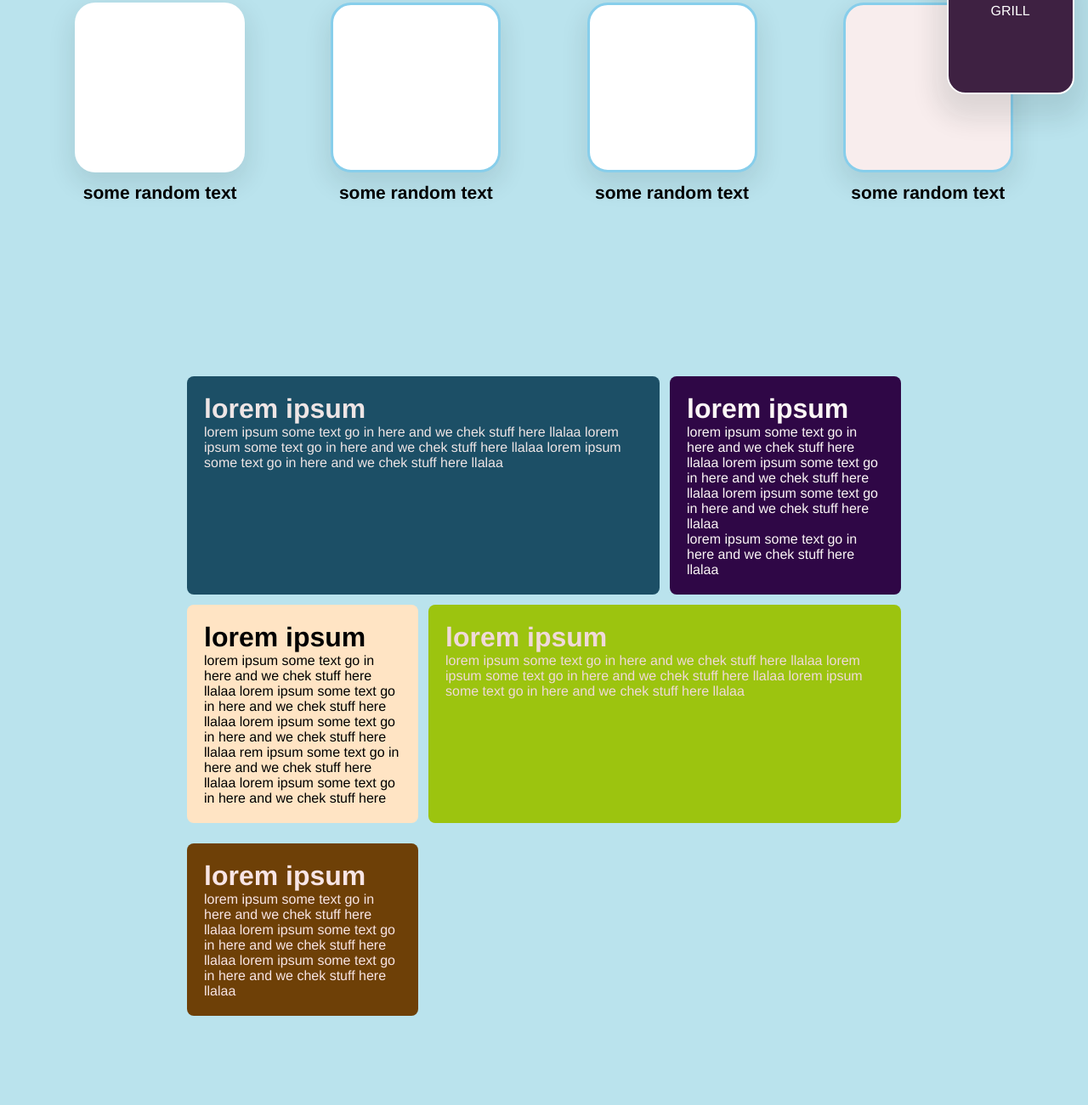
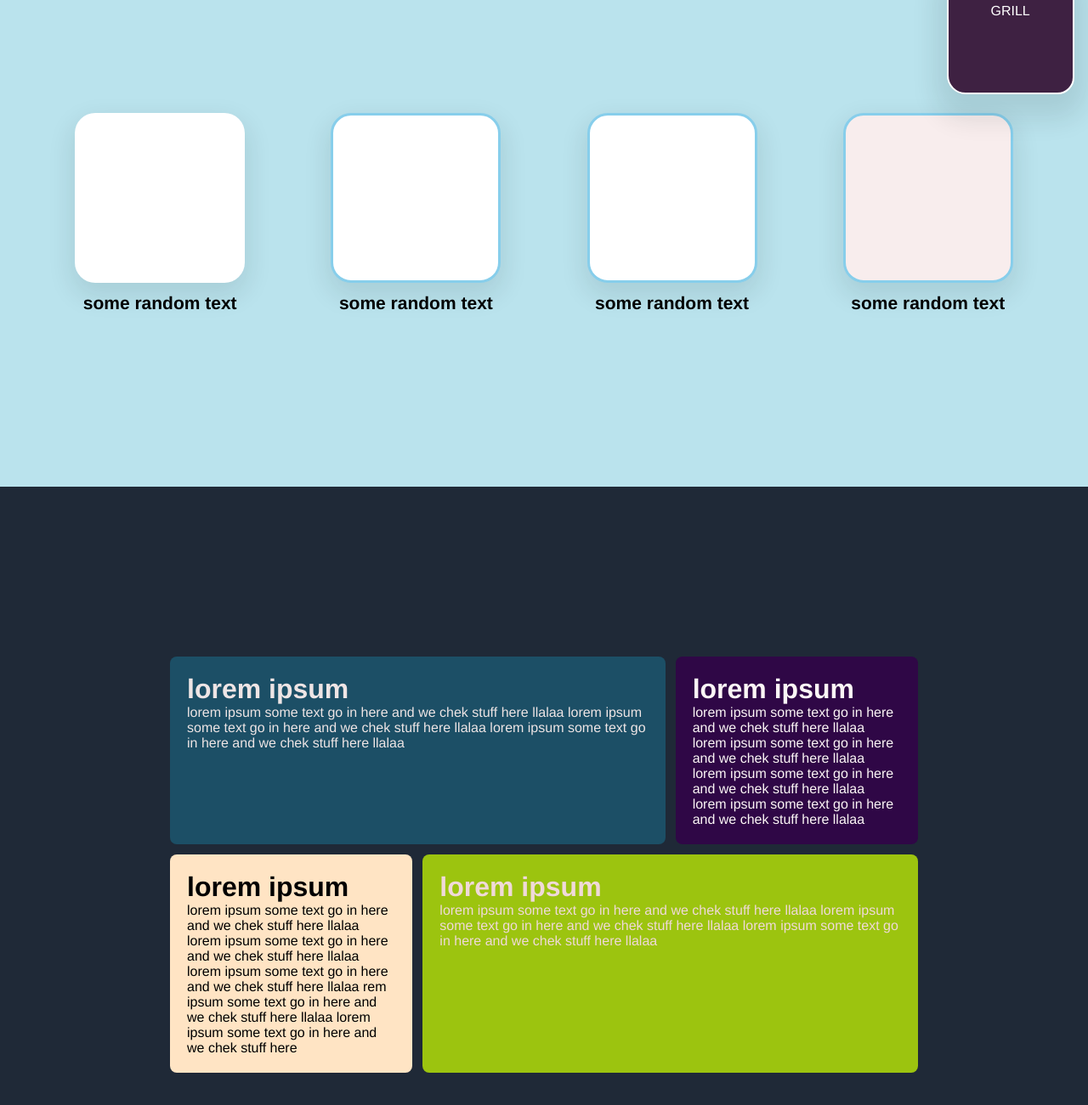
Before and after one commit to Nonye-dev/practice-project, a plain HTML site: page index.html in a window 1280 px wide. Shown: the part 789-2090 px from the top of the page at 85% size. Drawn offline with Linux system fonts and the light colour scheme.

Commit message:
made few changes to the code

```diff
--- a/index.html
+++ b/index.html
@@ -73,6 +73,9 @@
       </div>
 
       <main class="testimonial">
+
+        <div class="grid-container">
+
         <div class="grid1 good" >
              <h1>lorem ipsum</h1>
                <p>lorem ipsum some text go in here and we chek stuff here llalaa
@@ -106,14 +109,11 @@
                </p>
        </div>
 
-       <div class="grid5 good">
+    </div>
 
-               <h1>lorem ipsum</h1>
-               <p>lorem ipsum some text go in here and we chek stuff here llalaa
-               lorem ipsum some text go in here and we chek stuff here llalaa
-               lorem ipsum some text go in here and we chek stuff here llalaa</p>
+       <div class="footer">
+       </div>
 
-       </div>
 
       </main>
 
--- a/styles.css
+++ b/styles.css
@@ -84,20 +84,25 @@ li::after:hover{
 
 }
 
+.curves{
+    display: flex;
+    justify-content: space-evenly;
+    gap: 13px;
+    height: 30vh;
+    margin-bottom: 200px;
+    margin-top: 150px;
+
+}
+
+/* second section */
 .newsection{
     text-align: center;
     margin-top: 40px;
     font-size: 54px;
+    color: rgb(45, 54, 30);
+    padding-top: 30px;
 }
 
-.curves{
-    display: flex;
-    justify-content: space-evenly;
-    gap: 13px;
-    margin-top: 50px;
-    height: 30vh
-
-}
 
 .b1{
     width: 200px;
@@ -106,8 +111,6 @@ li::after:hover{
     background-color: rgb(255, 255, 255);
     box-shadow:
         0px 12px 30px 3px rgba(16, 34, 34, 0.11);
-
-
 }
 
 .b2{
@@ -149,6 +152,7 @@ li::after:hover{
     font-size: 21px;
 }
 
+/* sticky button on the bottom right corner */
 .STICKY{
     height: 150px;
     width: 150px;
@@ -162,17 +166,15 @@ li::after:hover{
     box-shadow:  0px 16px 30px 13px rgba(16, 34, 34, 0.11);
     margin-top: 750px;
     margin-left: 82%;
+    z-index: 3;
 
 }
 
 
-.boxdiv{
-    min-height: 600px;
-}
-
 
 body{
     background-color: rgba(161, 217, 231, 0.726);
+    position: relative;
 }
 
 
@@ -180,12 +182,25 @@ body{
 .testimonial{
     display: grid;
     grid-gap: 12px;
-    margin: 200px 220px;
+    min-width: 600px;
+    background-color: #1F2937;
+    padding: 300;
+    margin-bottom: 0;
+    border: 20px burlywood transparent;
+}
+
+/* grid for bottom section */
+.grid-container{
+    display: grid;
+    grid-gap: 12px;
+    margin: 200px;
     grid-auto-columns: 1fr;
     grid-template-columns:repeat(4 1fr);
+    min-width: 600px;
 
 
 }
+
 
 
 .grid1{
@@ -230,20 +245,25 @@ body{
 
 }
 
-.grid5{
+.footer{
+    background-color: #1F2937;
+    margin-top: 110px;
+    min-height: max-content;
+    width: 100%;
 
-    background-color: rgb(110, 64, 7);
-    border-radius: 8px;
-    padding: 20px;
-    color: rgb(248, 229, 229);
-    font-family: 'Franklin Gothic Medium', 'Arial Narrow', Arial, sans-serif;
-    grid-row: 4;
 }
 
+
+/* hover option for the grid items */
 .good:hover{
     background: #4c525a80;
 }
 
 .good{
-transition: background 1s;
+transition: background 0.4s;
 }
+
+
+.nav-links, .header, .side-img{
+    cursor: pointer;
+}
```
Also changed, not shown: 1 other file.
